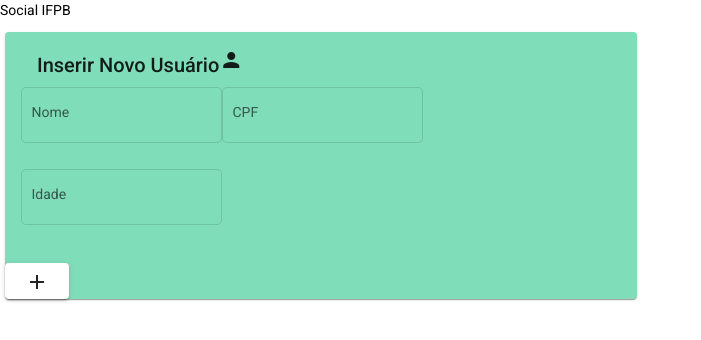
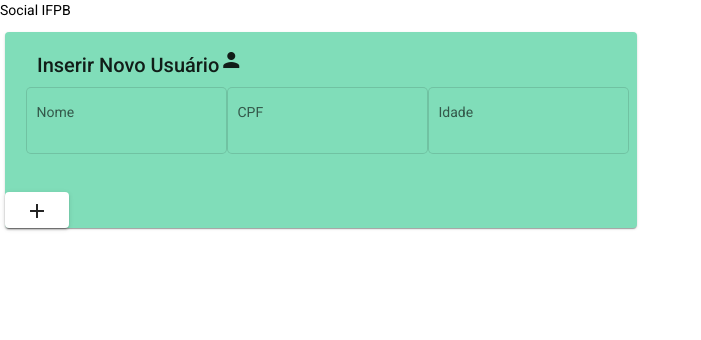
Before and after one commit to alencarjulyana/github-InsercaoCard, an Angular app: page / in a window 1280 px wide. Shown: the top 340 px of the page, without its empty margins (0-701 px from the left). Built offline with nearby package versions, Linux system fonts and the light colour scheme.

Commit message:
1 file modified

```diff
--- a/src/app/app.component.scss
+++ b/src/app/app.component.scss
@@ -12,12 +12,15 @@
   margin-top: 5px;
 }
 
-.mat-card-content{
-  margin-left: 5px;
-  margin-bottom: 5px;
-  margin-right: 5px;
-}
-
 .mat-form-principal{
   margin-left: 5px;
 }
+
+.mat-card-subtitle{
+  display: flex;
+  margin-left: 5px;
+ }
+
+ .mat-card-footer{
+   margin: center;
+ }
```
